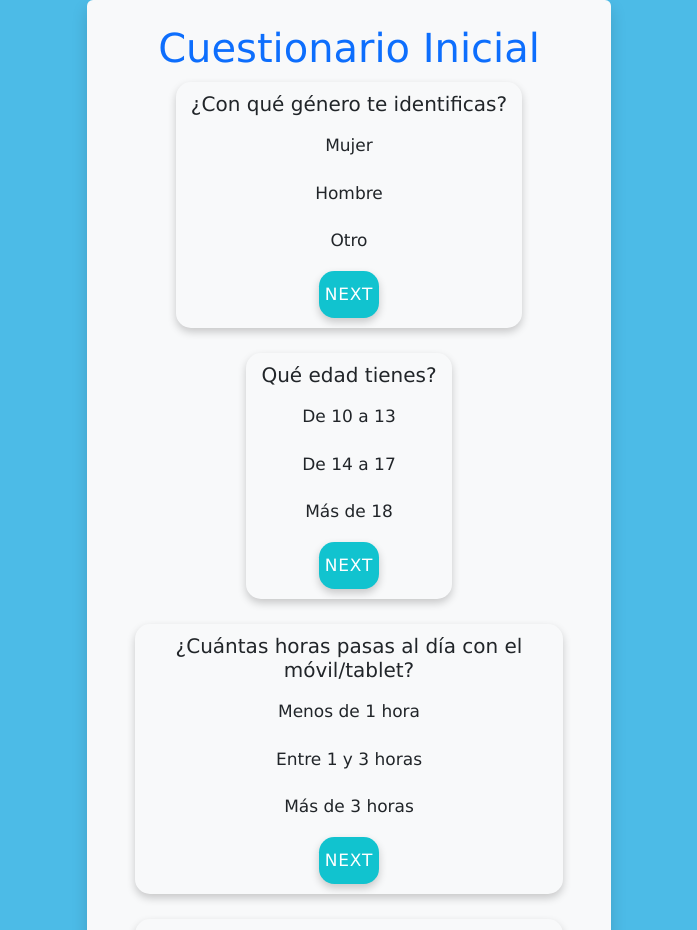
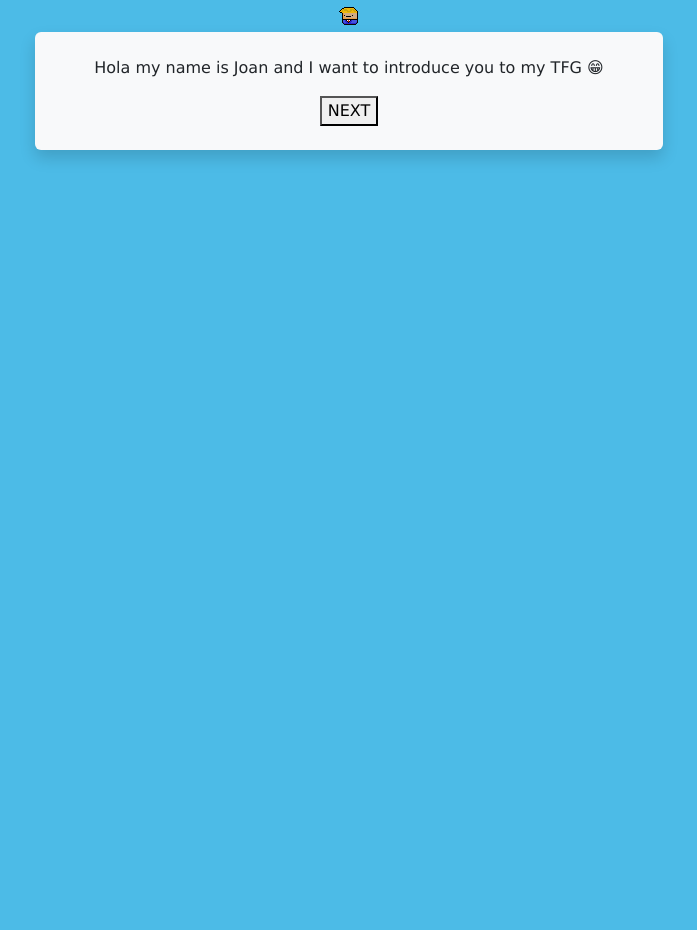
Before and after one commit to Joohny007/TFG_Joan, a Vue app: page / in a window 1280 px wide. Shown: the top 930 px of the page, without its empty margins (291-988 px from the left). After the commit the page ends 800 px from the top, so only its background shows below. Built offline with nearby package versions, Linux system fonts and the light colour scheme.

Commit message:
Questionario mejorado (quedan cositas)

```diff
--- a/src/App.vue
+++ b/src/App.vue
@@ -1,8 +1,10 @@
 <template>
   <div id="app" class="h-100">
     <div class="container-fluid h-100">
+      <img v-bind:src="require('./images/trump_mio.png')" alt="">
       <div class="h-100 d-flex justify-content-center align-items-center">
-        <div class="col-md-5 shadow rounded px-5 py-4 bg-light">
+        <div class="col-md-6 shadow rounded px-5 py-4 bg-light">
+          <!-- <TFG_Intro/> -->
           <Questions_home/>
         </div>
       </div>
@@ -13,10 +15,11 @@
 <script>
 import Questions_home from './components/Questions_home.vue'
 
+
 export default {
   name: 'App',
   components: {
-    Questions_home
+    Questions_home,
   }
 }
 </script>
--- a/src/components/Questions_home.vue
+++ b/src/components/Questions_home.vue
@@ -1,6 +1,13 @@
 <template>
+   <div id="introform">
+        <p>Hola my name is Joan and I want to introduce you to my TFG 😁</p>
+        <button class="" style="margin: auto;" type="button" @click="nextQuestion('introform', 'startform')">NEXT</button>
+    </div>
+
+  <form style>
+    <div id="startform" style="display:none">
       <h1 class="text-center text-primary">Cuestionario Inicial</h1>
-  <div id="genero" class="formRadio radioText" >
+      <div id="genero" class="formRadio radioText">
         <h5>¿Con qué género te identificas?</h5>
         <input type="radio" id="mujer" name="genero" value="mujer" required>
         <label for="mujer">Mujer</label>
@@ -10,74 +17,76 @@
         <label for="otro">Otro</label>
         <button class="buttonQuestion" style="margin: auto;" type="button" @click="nextQuestion('genero', 'edad')">NEXT</button>
       </div>
+    </div>
 
-  <div id="edad" class="formRadio radioText" >
+    <div id="edad" class="formRadio radioText" style="display:none">
       <h5>Qué edad tienes?</h5>
-    <input type="radio" id="mujer" name="genero" value="mujer" required>
-    <label for="mujer">De 10 a 13</label>
-    <input type="radio" id="hombre" name="genero" value="hombre">
-    <label for="hombre">De 14 a 17</label>
-    <input type="radio" id="otro" name="genero" value="otro">
-    <label for="otro">Más de 18</label>
+      <input type="radio" id="rango1" name="edad" value="De 10 a 13" required>
+      <label for="rango1">De 10 a 13</label>
+      <input type="radio" id="rango2" name="edad" value="De 14 a 17">
+      <label for="rango2">De 14 a 17</label>
+      <input type="radio" id="rango3" name="edad" value="Más de 18">
+      <label for="rango3">Más de 18</label>
       <button class="buttonQuestion" style="margin: auto;" type="button" @click="nextQuestion('edad', 'horas_diarias')">NEXT</button>
     </div>
 
-  <div id="horas_diarias" class="formRadio radioText" >
+    <div id="horas_diarias" class="formRadio radioText" style="display:none">
       <h5>¿Cuántas horas pasas al día con el móvil/tablet?</h5>
-    <input type="radio" id="mujer" name="genero" value="mujer" required>
-    <label for="mujer">Menos de 1 hora</label>
-    <input type="radio" id="hombre" name="genero" value="hombre">
-    <label for="hombre">Entre 1 y 3 horas</label>
-    <input type="radio" id="otro" name="genero" value="otro">
-    <label for="otro">Más de 3 horas</label>
+      <input type="radio" id="rango1" name="horas_diarias" value="Menos de 1 hora" required>
+      <label for="rango1">Menos de 1 hora</label>
+      <input type="radio" id="rango2" name="horas_diarias" value="Entre 1 y 3 horas">
+      <label for="rango2">Entre 1 y 3 horas</label>
+      <input type="radio" id="rango3" name="horas_diarias" value="Más de 3 horas">
+      <label for="rango3">Más de 3 horas</label>
       <button class="buttonQuestion" style="margin: auto;" type="button" @click="nextQuestion('horas_diarias', 'cama')">NEXT</button>
     </div>
 
-  <div id="cama" class="formRadio radioText" >
+    <div id="cama" class="formRadio radioText" style="display:none">
       <h5>¿Sueles irte a la cama con el móvil/tablet?</h5>
-    <input type="radio" id="mujer" name="genero" value="mujer" required>
+      <input type="radio" id="mujer" name="cama" value="mujer" required>
       <label for="si">Sí</label>
-    <input type="radio" id="hombre" name="genero" value="hombre">
+      <input type="radio" id="hombre" name="cama" value="hombre">
       <label for="no">No</label>
       <button class="buttonQuestion" style="margin: auto;" type="button" @click="nextQuestion('cama', 'aplicaciones')">NEXT</button>
     </div>
 
-  <div id="aplicaciones" class="formRadio radioText" >
+    <div id="aplicaciones" class="formRadio radioText" style="display:none">
       <h5>¿Qué tipo de aplicaciones sueles utilizar antes de irte a dormir?</h5>
-    <input type="radio" id="mujer" name="genero" value="mujer" required>
+      <input type="radio" id="mujer" name="aplicaciones" value="mujer" required>
       <label for="mujer">Redes sociales (Whatsapp/Instagram/Youtube/Tiktok/etc…)</label>
-    <input type="radio" id="hombre" name="genero" value="hombre">
+      <input type="radio" id="hombre" name="aplicaciones" value="hombre">
       <label for="hombre">Series o películas en Netflix/HBO/Amazon Video/etc…</label>
-    <input type="radio" id="otro" name="genero" value="otro">
+      <input type="radio" id="otro" name="aplicaciones" value="otro">
       <label for="otro">Videojuegos</label>
-    <input type="radio" id="otro" name="genero" value="otro">
+      <input type="radio" id="otro" name="aplicaciones" value="otro">
       <label for="otro">Escuchar musica</label>
-    <input type="radio" id="otro" name="genero" value="otro">
+      <input type="radio" id="otro" name="aplicaciones" value="otro">
       <label for="otro">Leer noticias/artículos para actualizarte sobre la actualidad</label>
-    <input type="radio" id="otro" name="genero" value="otro">
+      <input type="radio" id="otro" name="aplicaciones" value="otro">
       <label for="otro">Otras</label>
       <button class="buttonQuestion" style="margin: auto;" type="button" @click="nextQuestion('aplicaciones', 'horas_cama')">NEXT</button>
     </div>
 
-  <div id="horas_cama" class="formRadio radioText" >
+    <div id="horas_cama" class="formRadio radioText" style="display:none">
       <h5>¿Cuánto rato pasas con el móvil/tablet en la cama antes de irte a dormir?</h5>
-    <input type="radio" id="mujer" name="genero" value="mujer" required>
+      <input type="radio" id="mujer" name="horas_cama" value="mujer" required>
       <label for="mujer">Menos de 1 hora</label>
-    <input type="radio" id="hombre" name="genero" value="hombre">
+      <input type="radio" id="hombre" name="horas_cama" value="hombre">
       <label for="hombre">Entre 1 y 2 horas</label>
-    <input type="radio" id="otro" name="genero" value="otro">
+      <input type="radio" id="otro" name="horas_cama" value="otro">
       <label for="otro">Más de 2 horas</label>
       <button class="buttonQuestion" style="margin: auto;" type="button" @click="nextQuestion('horas_cama', 'ultima')">NEXT</button>
     </div>
 
-  <div id="ultima" class="formRadio radioText" >
+    <div id="ultima" class="formRadio radioText" style="display:none">
       <h5>¿Alguna vez te ha ocurrido que no puedes dormir y te has puesto a utilizar el móvil/tablet?</h5>
-    <input type="radio" id="mujer" name="genero" value="mujer" required>
+      <input type="radio" id="mujer" name="ultima" value="mujer" required>
       <label for="mujer">Sí</label>
-    <input type="radio" id="hombre" name="genero" value="hombre">
+      <input type="radio" id="hombre" name="ultima" value="hombre">
       <label for="hombre">No</label>
       <button class="buttonQuestion" style="margin: auto;" type="button" @click="nextQuestion('ultima', 'enviar')">NEXT</button>
     </div>
+  </form>
 
 
 
--- a/src/styles/style.css
+++ b/src/styles/style.css
@@ -54,7 +54,7 @@ body {
     padding: 5px 5px 5px 5px;
     margin: 12px;
     border-radius: 10px;
-    /* box-shadow: 0 4px 8px 0 rgba(0,0,0,0.3); */
+    box-shadow: 0 4px 8px 0 rgba(0,0,0,0.3);
     height: auto;
     width: auto;
     font-size: 17px;
```
Also changed, not shown: src/components/TFG_Intro.vue (added, +11 -0 lines), src/images/trump_mio.png (added). Lines whose indentation alone changed are shown as unchanged.
